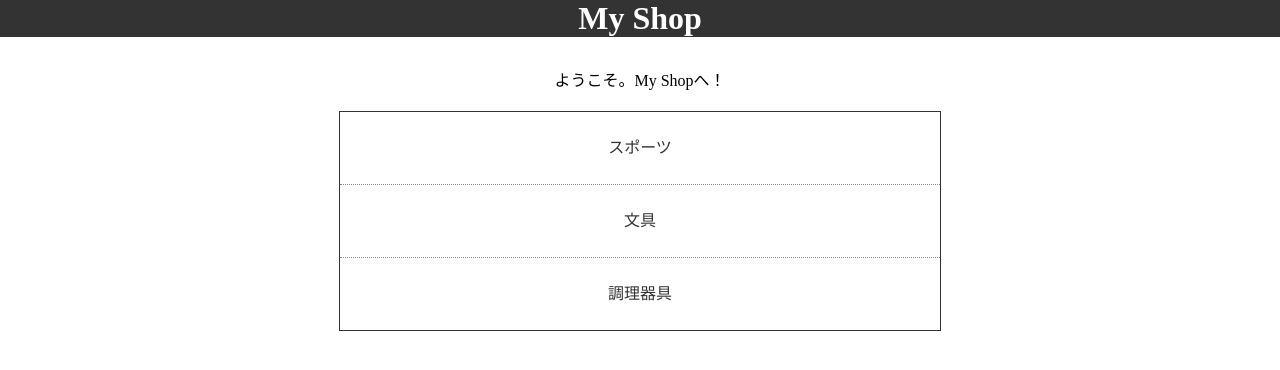
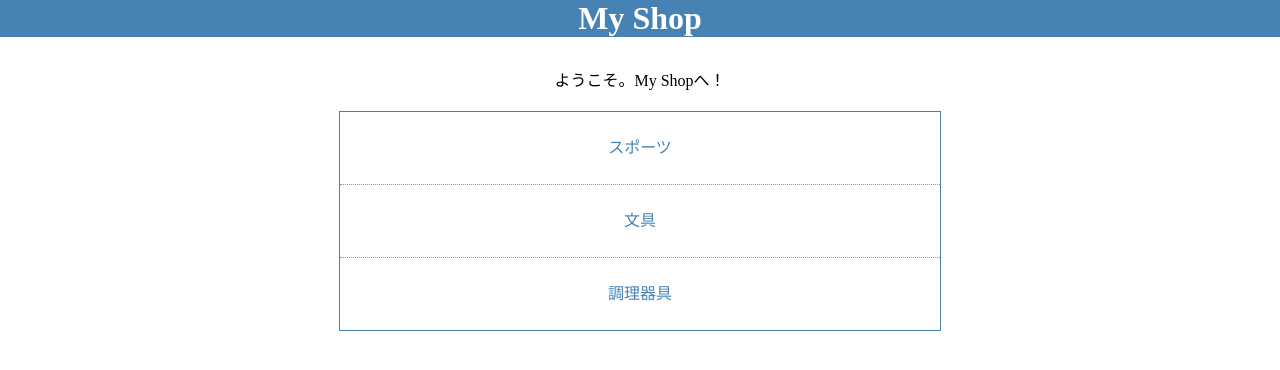
Before and after one commit to zdrivemf57/myshop, a plain HTML site: page index.html in a window 1280 px wide. Drawn offline with Linux system fonts and the light colour scheme.

Commit message:
色の変更

```diff
--- a/css/style.css
+++ b/css/style.css
@@ -5,7 +5,7 @@
 }
 
 h1 {
-    background: #333;
+    background: #4682b4;
     color: #fff;
     text-align: center;
     margin-bottom: 30px;
@@ -23,14 +23,14 @@ h2, h1 + p {
 }
 
 .items {
-    border: 1px solid #333;
+    border: 1px solid #4682b4;
     max-width: 600px;
     margin: 0 auto;
 }
 
 .item {
     padding: 20px;
-    border-bottom: 1px dotted #888;
+    border-bottom: 1px dotted #5d9ed4;
 }
 
 .item:last-child {
@@ -42,10 +42,10 @@ h2, h1 + p {
     width: 200px;
     line-height: 2;
     margin: 0 auto;
-    color: #333;
+    color: #4682b4;
     text-align: center;
     text-decoration: none;
 }
 
 .item a:hover {
-    background: #aaa;
+    background: #a6cded;
```
